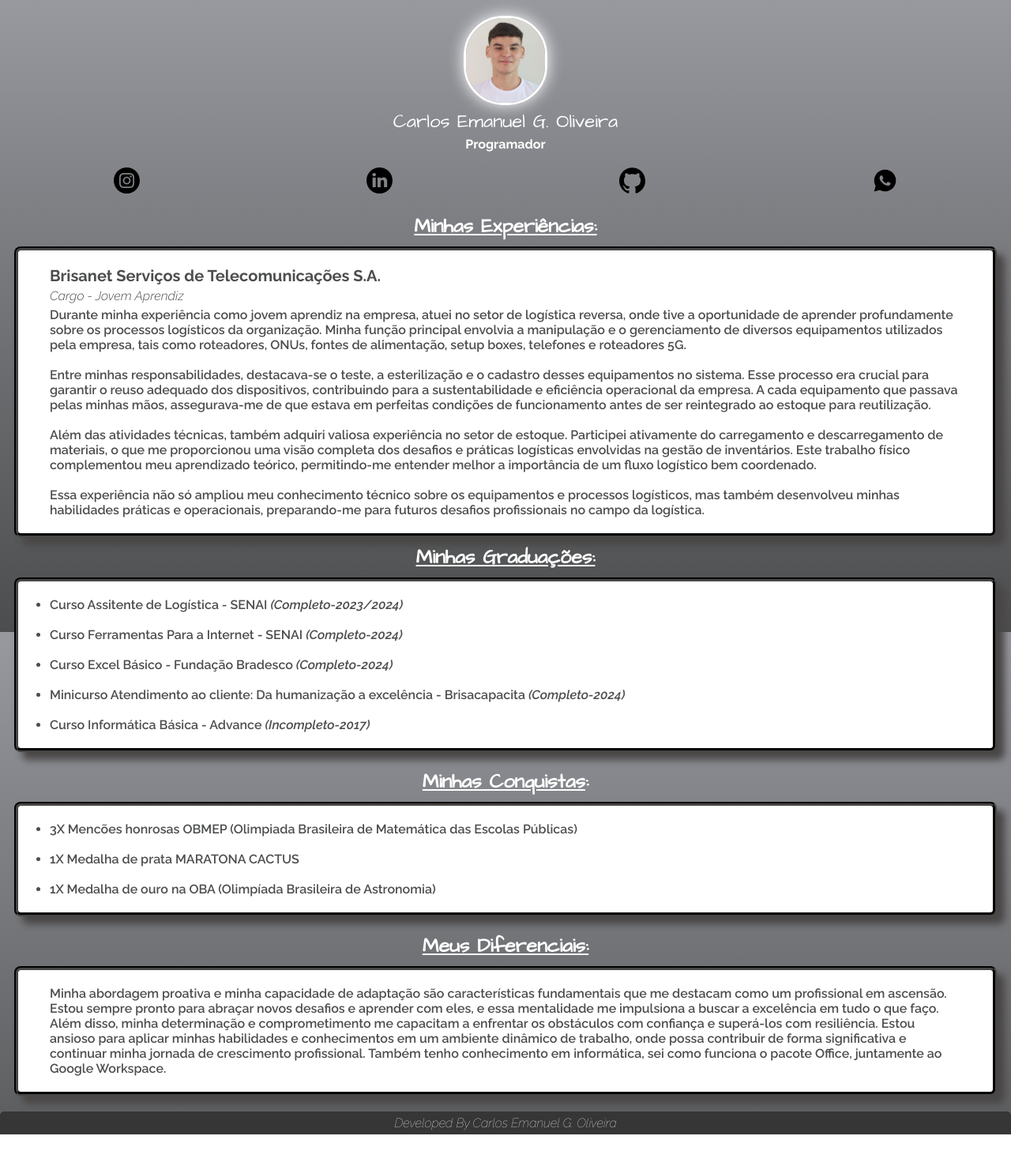
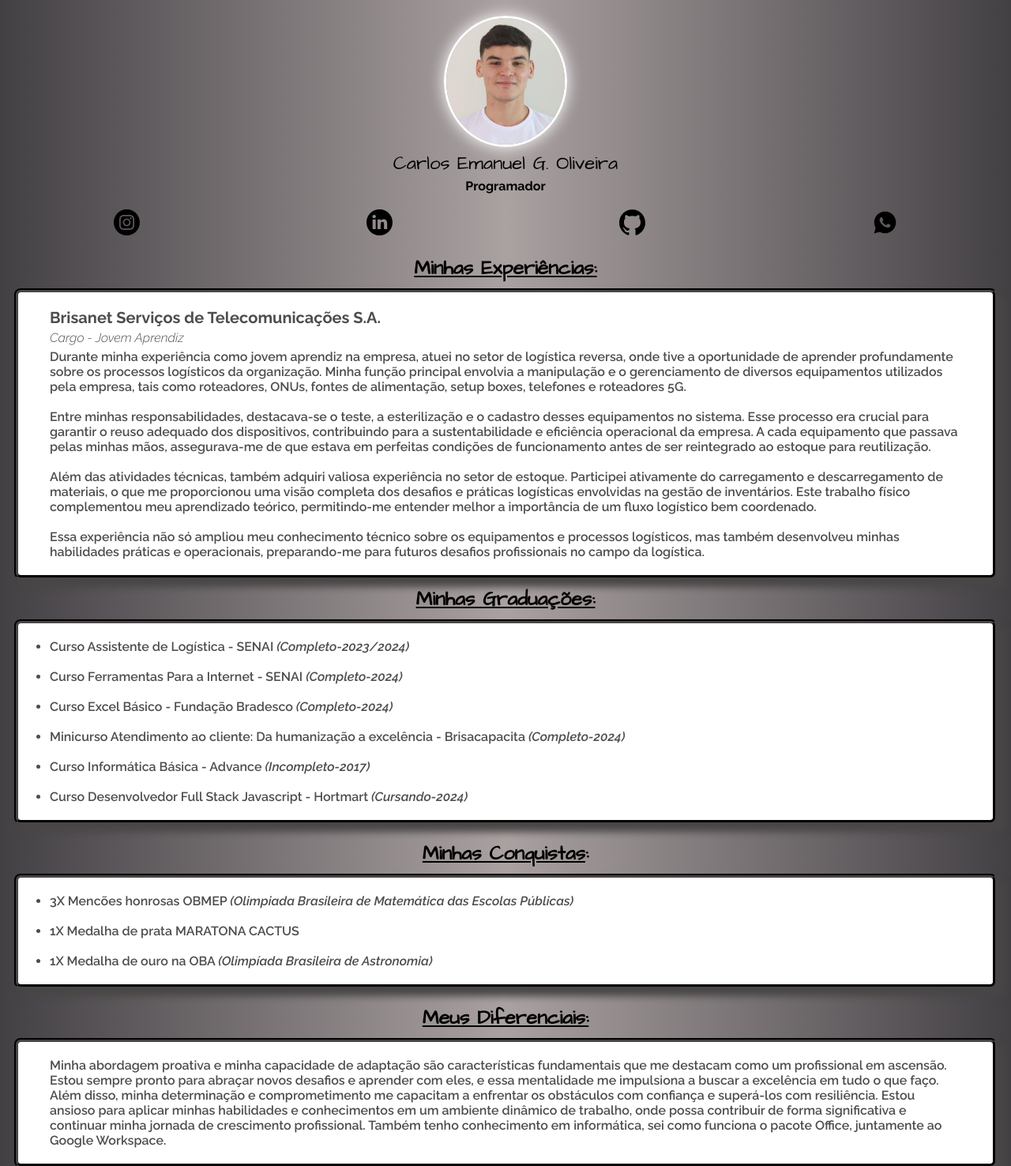
Before and after one commit to CEmanuel17/CEmanuel17.github.io, a plain HTML site: page index.html in a window 1280 px wide. Shown: the top 1476 px of the page at 79% size. Before the commit the page ends 1436 px from the top, so only its background shows below. Drawn offline with Linux system fonts and the light colour scheme.

Commit message:
Atualizando dados...

```diff
--- a/css/style.css
+++ b/css/style.css
@@ -9,16 +9,16 @@ html, body {
 }
 
 body {
-    background: rgb(76,77,78);
-    background: linear-gradient(0deg, rgba(76,77,78,1) 0%, rgba(152,153,159,1) 100%);
+    background: rgb(67,64,68);
+    background: linear-gradient(90deg, rgba(67,64,68,1) 0%, rgba(170,161,161,1) 50%, rgba(67,64,68,1) 100%);
     color: white;
     font-family: "Raleway", sans-serif;
     height: auto;
 }
 
 .avatar {
-    width: 100px;
-    border-radius: 50px;
+    width: 150px;
+    border-radius: 50%;
     border: 3px solid white;
     box-shadow: 0 0 20px white;
 }
@@ -36,6 +36,7 @@ h2 {
 .profile {
     text-align: center;
     margin-top: 20px;
+    color: black;
 }
 
 .social {
@@ -54,6 +55,7 @@ h2 {
     font-family: 'Architects Daughter', cursive;
     font-size: 25px;
     font-weight: 700;
+    color: black;
 }
 
 .experiencia {
@@ -96,7 +98,7 @@ h2 {
 }
 
 .footer {
-    background-color: rgb(54, 54, 54);
+    background-color: rgba(54, 54, 54, 0,8);
     color: #ffffff;
     text-align: center;
     border-radius: 5px 5px 0px 0px;
--- a/index.html
+++ b/index.html
@@ -67,19 +67,20 @@
     <h4 class="titulo"><u>Minhas Graduações:</u></h4>
 
     <ul class="graduacoes">
-        <li>Curso Assitente de Logística - SENAI <i>(Completo-2023/2024)</i></li><br>
+        <li>Curso Assistente de Logística - SENAI <i>(Completo-2023/2024)</i></li><br>
         <li>Curso Ferramentas Para a Internet - SENAI <i>(Completo-2024)</i></li><br>
         <li>Curso Excel Básico - Fundação Bradesco <i>(Completo-2024)</i></li><br>
         <li>Minicurso Atendimento ao cliente: Da humanização a excelência - Brisacapacita <i>(Completo-2024)</i></li><br>
-        <li>Curso Informática Básica - Advance <i>(Incompleto-2017)</i></li>
+        <li>Curso Informática Básica - Advance <i>(Incompleto-2017)</i></li><br>
+        <li>Curso Desenvolvedor Full Stack Javascript - Hortmart <i>(Cursando-2024)</i></li>
     </ul>
 
     <h4 class="titulo"><u>Minhas Conquistas</u>:</h4>
 
     <ul class="graduacoes">
-        <li>3X Mencões honrosas OBMEP (Olimpiada Brasileira de Matemática das Escolas Públicas)</li><br>
+        <li>3X Mencões honrosas OBMEP <i>(Olimpiada Brasileira de Matemática das Escolas Públicas)</i></li><br>
         <li>1X Medalha de prata MARATONA CACTUS</li><br>
-        <li>1X Medalha de ouro na OBA (Olimpíada Brasileira de Astronomia)</li>
+        <li>1X Medalha de ouro na OBA <i>(Olimpíada Brasileira de Astronomia)</i></li>
     </ul>
 
     <h4 class="titulo"><u>Meus Diferenciais:</u></h4>
```
